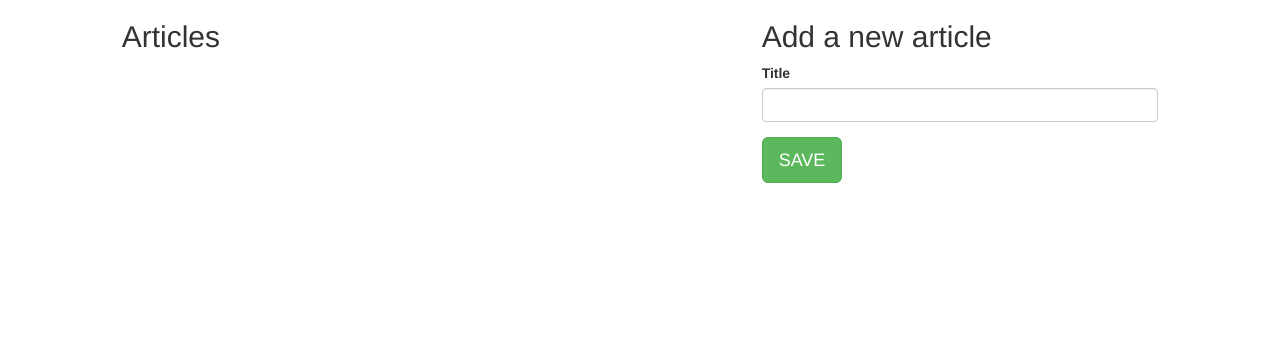
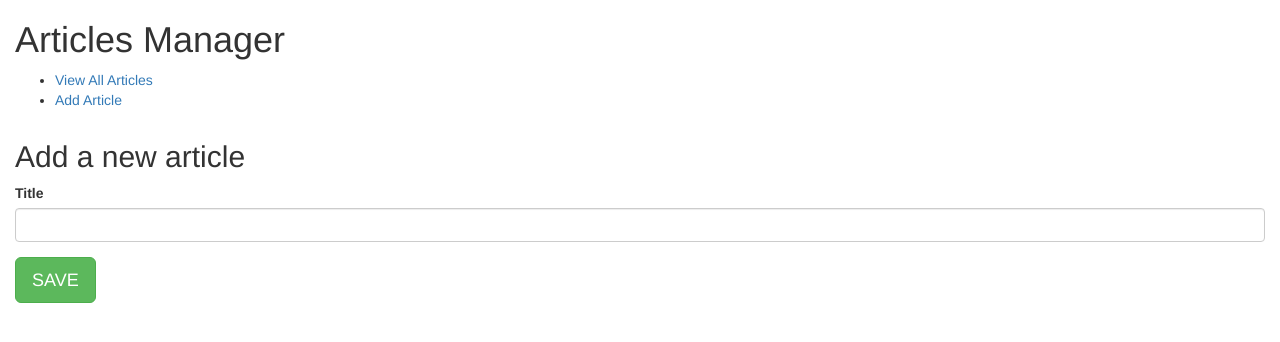
Before and after one commit to sipubohre/reactWithRedux, a React app: page /addarticle in a window 1280 px wide. Built offline with nearby package versions, Linux system fonts and the light colour scheme.

Commit message:
structure change

```diff
--- a/src/index.html
+++ b/src/index.html
@@ -14,6 +14,7 @@
 <body>
     <div id="app">
     </div>
+    <script src="bundle/bundle.js" type="text/javascript"></script>
 </body>
 
 </html>
--- a/src/js/components/App.js
+++ b/src/js/components/App.js
@@ -1,9 +1,12 @@
 import React from "react";
 import List from "./List";
 import Form from "./Form";
-
+import Header from './header';
 const App = () => (
   <div className="row" style={{'marginRight': 0, 'marginLeft': 0}}>
+    <div className="col-md-12 center">
+      <Header />
+    </div>
     <div className="col-md-1"></div>
     <div className="col-md-4">
       <h2>Articles</h2>
--- a/src/js/components/Form.js
+++ b/src/js/components/Form.js
@@ -37,6 +37,8 @@ class ConnectedForm extends Component {
   render() {
     const { title } = this.state;
     return (
+      <div className="col-md-12">
+        <h2>Add a new article</h2>
         <form onSubmit={this.handleSubmit}>
           <div className="form-group">
             <label htmlFor="title">Title</label>
@@ -52,6 +54,7 @@ class ConnectedForm extends Component {
             SAVE
           </button>
         </form>
+      </div>
     );
   }
 }
--- a/src/js/components/List.js
+++ b/src/js/components/List.js
@@ -7,6 +7,8 @@ const mapStateToProps = state => {
 };
 
 const ConnectedList = ({ articles }) => (
+  	<div className="col-md-12">
+      <h2>Articles</h2>
 	  <ul className="list-group list-group-flush">
 	    {articles.map(el => (
 	      <li className="list-group-item" key={el.id}>
@@ -15,6 +17,7 @@ const ConnectedList = ({ articles }) => (
 	      </li>
 	    ))}
 	  </ul>
+	</div>
 );
 const List = connect(mapStateToProps)(ConnectedList);
 export default List;
--- a/src/js/components/RemoveArticle.js
+++ b/src/js/components/RemoveArticle.js
@@ -23,7 +23,7 @@ class Span extends Component {
 
   render() {
     return (
-      <span id={this.props.id} className="removeli" onClick={this.removelihandler}>x</span>
+      <span id={this.props.id} className="removeli" onClick={this.removelihandler} title="click for removing this article">x</span>
     );
   }
 }
--- /dev/null
+++ b/src/js/components/header.js
@@ -0,0 +1,7 @@
+// src/js/components/List.js
+import React from "react";
+
+const Header = () => (
+  <div><h1>{"Articles Manager"}</h1></div>
+);
+export default Header;
--- a/src/js/index.js
+++ b/src/js/index.js
@@ -1,12 +1,32 @@
 import React from "react";
-import { render } from "react-dom";
+import { render } from 'react-dom';
+import { Switch, BrowserRouter as Router, Route, Link } from 'react-router-dom';
 import { Provider } from "react-redux";
-import store from "./store/index";
-import App from "./components/App";
-window.store = store;
+import storeobject from "./store/index";
+import List from "./components/List";
+import Form from "./components/Form";
+import Header from "./components/header";
+import { PersistGate } from 'redux-persist/integration/react'
 render(
-  <Provider store={store}>
-    <App />
+  <Provider store={storeobject.store}>
+  	<PersistGate loading={null} persistor={storeobject.persistor}>
+    	<Router>
+	  		<div className="row" style={{'marginRight': 0, 'marginLeft': 0}}>
+			    <div className="col-md-12 center">
+			      	<Header />
+	    	  		<ul>
+	    	  			<li><Link to="/managearticles">View All Articles</Link></li>
+	    	  			<li><Link to="/addarticle">Add Article</Link></li>
+	    	  		</ul>
+			    </div>
+	          	<Switch>
+		            <Route exact path="/" component={List} />
+		            <Route exact path="/managearticles" component={List} />
+		            <Route exact path="/addarticle" component={Form} />
+	          	</Switch>
+          	</div>
+	    </Router>
+    </PersistGate>
   </Provider>,
   document.getElementById("app")
 );
--- a/src/js/store/index.js
+++ b/src/js/store/index.js
@@ -1,8 +1,19 @@
 // src/js/store/index.js
 
 import { createStore } from "redux";
+import { persistStore, persistReducer } from 'redux-persist'
 import rootReducer from "../reducers/index";
+import storage from 'redux-persist/lib/storage' // defaults to localStorage for web and AsyncStorage for react-native
+const persistConfig = {
+  key: 'root',
+  storage,
+}
+const persistedReducer = persistReducer(persistConfig, rootReducer)
+const store = createStore(persistedReducer)
+const persistor = persistStore(store)
+const storeobject = {
+	'store' : store,
+	'persistor' : persistor
+}
 
-const store = createStore(rootReducer);
-
-export default store;
+export default storeobject;
--- a/src/main.css
+++ b/src/main.css
@@ -5,4 +5,8 @@ body {
 	float: right;
     color: red;
     font-size: 1.6rem;
+    cursor: pointer;
 }
+.center {
+	text-align: center;
+}
--- a/webpack.config.js
+++ b/webpack.config.js
@@ -2,6 +2,7 @@ const HtmlWebPackPlugin = require("html-webpack-plugin");
 const MiniCssExtractPlugin = require("mini-css-extract-plugin");
 
 module.exports = {
+  mode: 'development',
   module: {
     rules: [
       {
```
Also changed, not shown: package.json (+11 -5 lines). Lines whose indentation alone changed are shown as unchanged.
